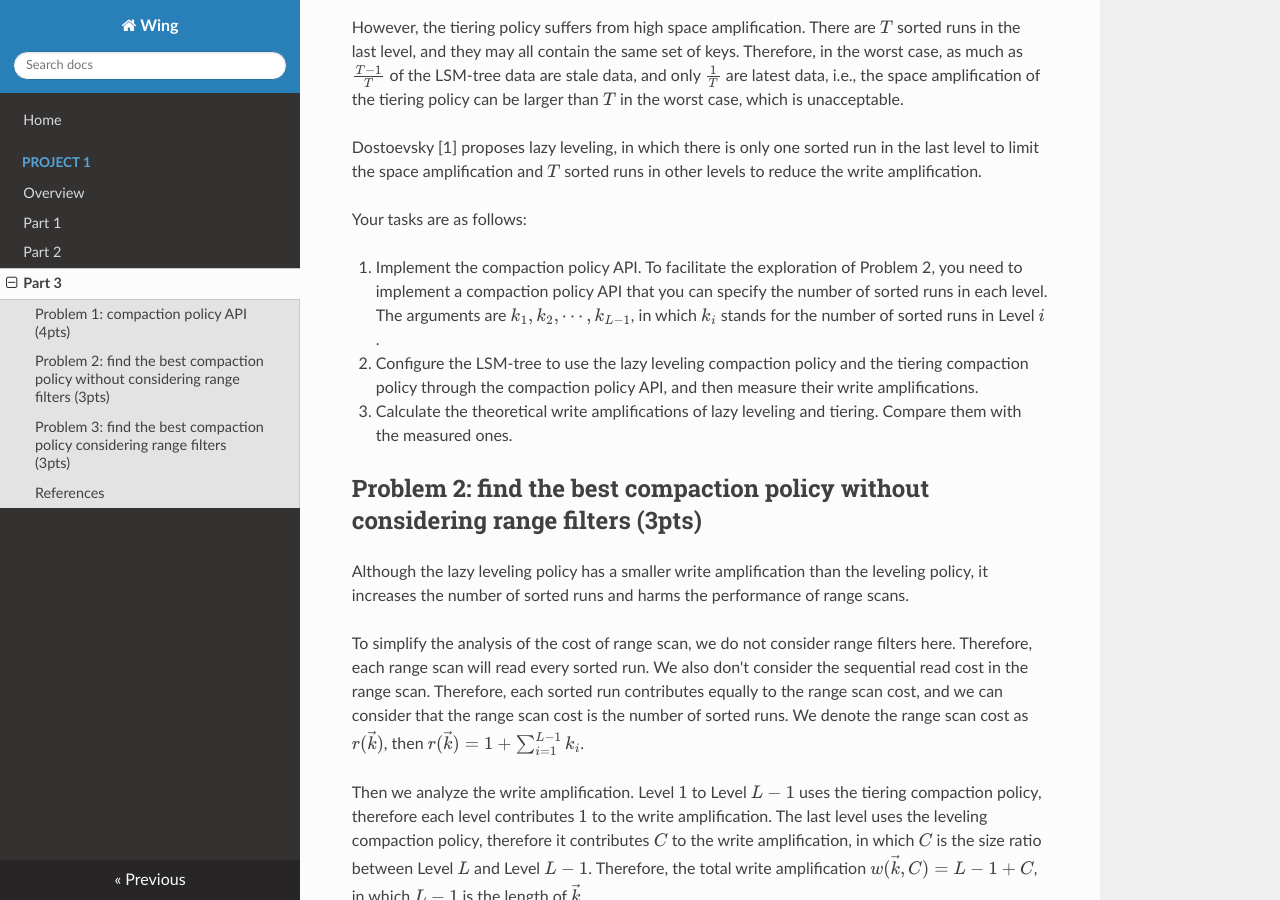
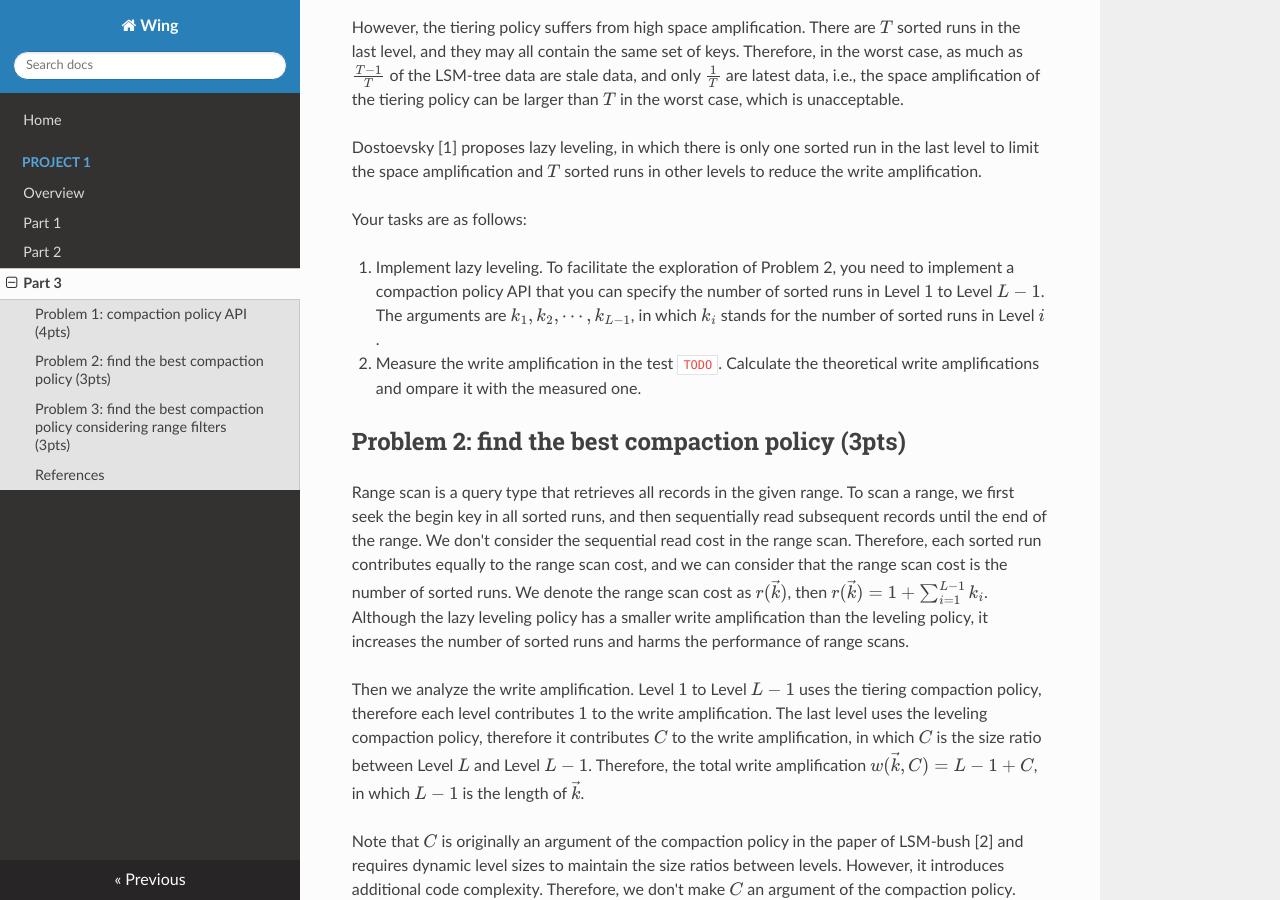
Before and after one commit to iidb/wing-docs, an MkDocs documentation site: the page built from docs/p1/part3.md, in a window 1280 px wide and 900 px high, scrolled down 512 px. Built offline with MkDocs 1.6.1, drawn with Linux system fonts in a browser that asks for light colours; nearby versions of some CDN libraries; formulas are drawn with MathJax 3.

Commit message:
Update part3.md

```diff
--- a/docs/p1/part3.md
+++ b/docs/p1/part3.md
@@ -12,15 +12,12 @@ Dostoevsky [1] proposes lazy leveling, in which there is only one sorted run in
 
 Your tasks are as follows:
 
-1. Implement the compaction policy API. To facilitate the exploration of Problem 2, you need to implement a compaction policy API that you can specify the number of sorted runs in each level. The arguments are $k_1, k_2, \cdots, k_{L-1}$, in which $k_i$ stands for the number of sorted runs in Level $i$.
-2. Configure the LSM-tree to use the lazy leveling compaction policy and the tiering compaction policy through the compaction policy API, and then measure their write amplifications.
-3. Calculate the theoretical write amplifications of lazy leveling and tiering. Compare them with the measured ones.
+1. Implement lazy leveling. To facilitate the exploration of Problem 2, you need to implement a compaction policy API that you can specify the number of sorted runs in Level $1$ to Level $L-1$. The arguments are $k_1, k_2, \cdots, k_{L-1}$, in which $k_i$ stands for the number of sorted runs in Level $i$.
+2. Measure the write amplification in the test `TODO`. Calculate the theoretical write amplifications and ompare it with the measured one.
 
-## Problem 2: find the best compaction policy without considering range filters (3pts)
+## Problem 2: find the best compaction policy (3pts)
 
-Although the lazy leveling policy has a smaller write amplification than the leveling policy, it increases the number of sorted runs and harms the performance of range scans.
-
-To simplify the analysis of the cost of range scan, we do not consider range filters here. Therefore, each range scan will read every sorted run. We also don't consider the sequential read cost in the range scan. Therefore, each sorted run contributes equally to the range scan cost, and we can consider that the range scan cost is the number of sorted runs. We denote the range scan cost as $r(\vec k)$, then $r(\vec k) = 1 + \sum_{i=1}^{L-1} k_i$.
+Range scan is a query type that retrieves all records in the given range. To scan a range, we first seek the begin key in all sorted runs, and then sequentially read subsequent records until the end of the range. We don't consider the sequential read cost in the range scan. Therefore, each sorted run contributes equally to the range scan cost, and we can consider that the range scan cost is the number of sorted runs. We denote the range scan cost as $r(\vec k)$, then $r(\vec k) = 1 + \sum_{i=1}^{L-1} k_i$. Although the lazy leveling policy has a smaller write amplification than the leveling policy, it increases the number of sorted runs and harms the performance of range scans.
 
 Then we analyze the write amplification. Level $1$ to Level $L-1$ uses the tiering compaction policy, therefore each level contributes $1$ to the write amplification. The last level uses the leveling compaction policy, therefore it contributes $C$ to the write amplification, in which $C$ is the size ratio between Level $L$ and Level $L-1$. Therefore, the total write amplification $w(\vec k, C) = L - 1 + C$, in which $L-1$ is the length of $\vec k$.
 
```
